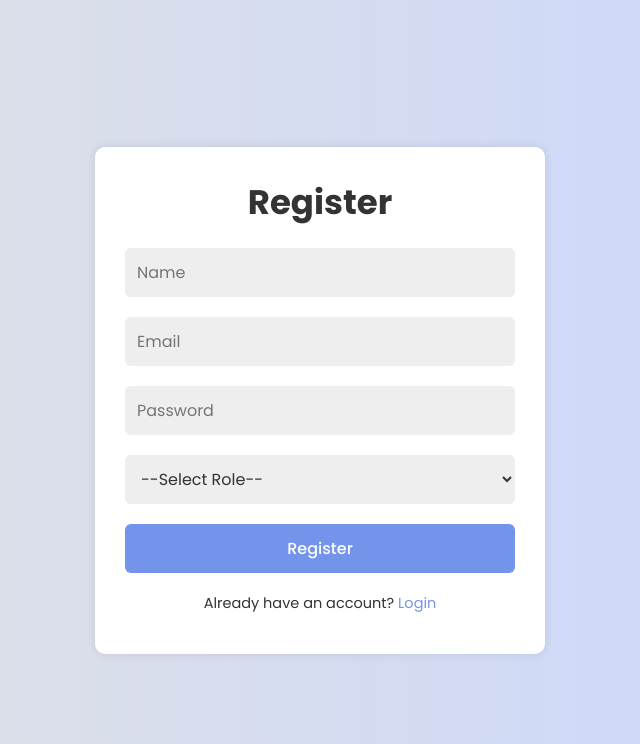
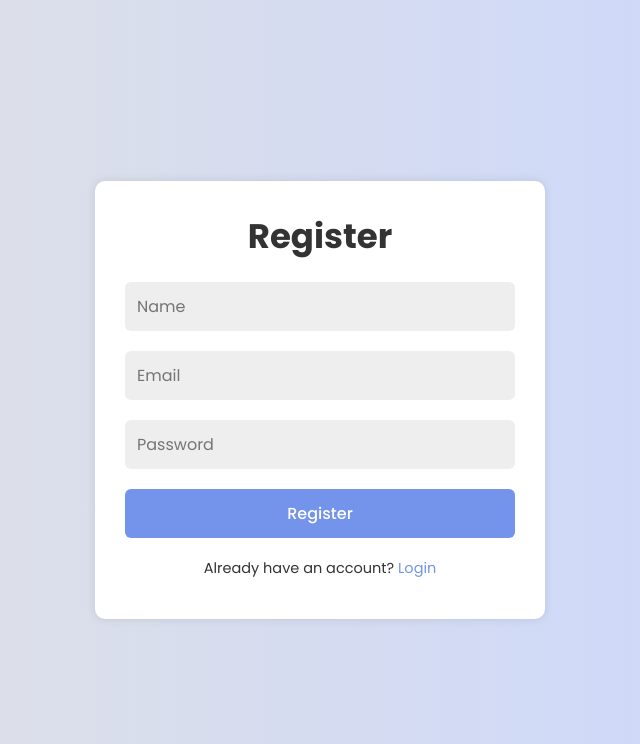
Before and after one commit to Archanaanil2106/Hybrid-movie-recommendation, a PHP site: page /index.php in a window 1280 px wide. Shown: the top 744 px of the page, without its empty margins (320-960 px from the left). Run offline with PHP 8.4, Linux system fonts and the light colour scheme; the visitor is signed in with stand-in values (Sample User, id 1).

Commit message:
Update index.php

```diff
--- a/login_register/index.php
+++ b/login_register/index.php
@@ -51,12 +51,8 @@ function isActiveForm($formName, $activeForm) {
                 <input type="text" name="name" placeholder="Name" required>
                 <input type="email" name="email" placeholder="Email" required>
                 <input type="password" name="password" placeholder="Password" required>
-                <select name="role" required>
-                    <option value="">--Select Role--</option>
-                    <option value="user">User</option>
-                    <option value="admin">Admin</option>
-                </select>
                 <button type="submit" name="register">Register</button>
+                <input type="hidden" name="role" value="user">
                 <p>Already have an account? <a href="#" onclick="showForm('login-form')">Login</a></p>
             </form>
 
```
